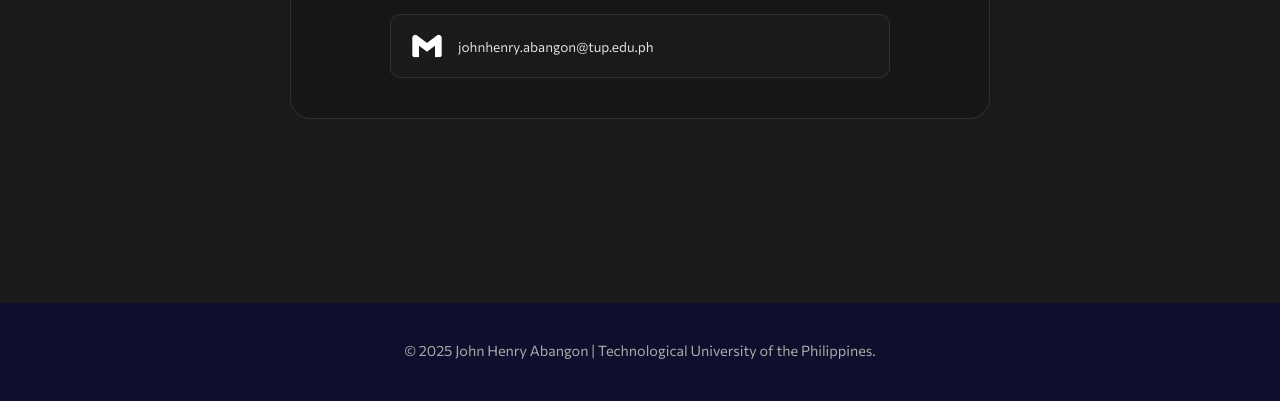
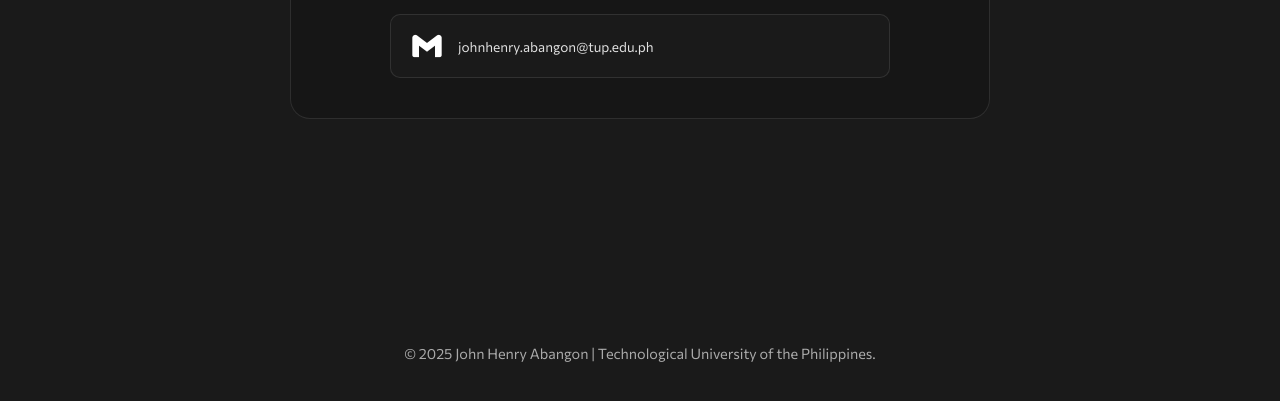
Before and after one commit to johnhenryabangon/johnhenryabangon.github.io, a plain HTML site: page index.html in a window 1280 px wide. Shown: the part 4005-4406 px from the top of the page. Drawn offline with Linux system fonts and the light colour scheme.

Commit message:
Update style.css

```diff
--- a/style.css
+++ b/style.css
@@ -527,6 +527,10 @@ footer {
     height: 100px;
     padding: 20px;
     text-align: center;
+    display: flex;
+    justify-content: center;
+    align-items: center;
     color: #aaa;
+    background: #1a1a1a;
     font-size: 0.9rem;
 }
```
Lines whose indentation alone changed are shown as unchanged.
